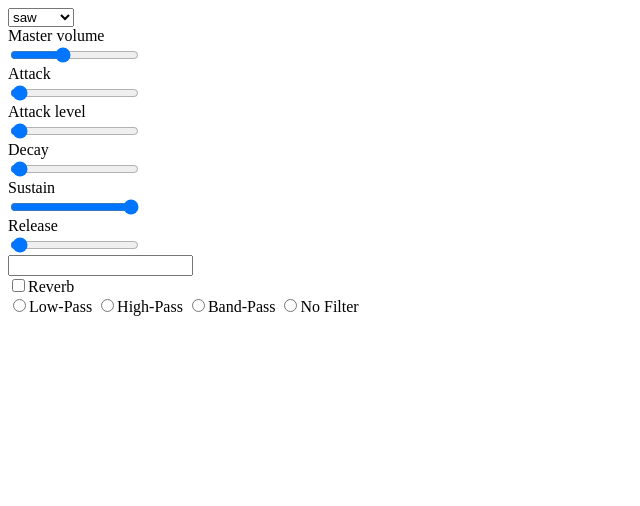
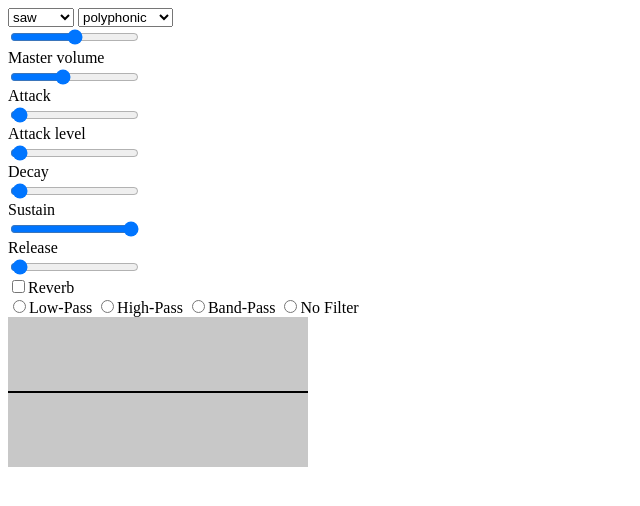
Before and after one commit to benjohnson7/web-audio-synth, a plain HTML site: page index.html in a window 1280 px wide. Shown: the whole page, without its empty margins (0-640 px from the left). Drawn offline with Linux system fonts and the light colour scheme.

Commit message:
add phonics

```diff
--- a/index.html
+++ b/index.html
@@ -13,14 +13,20 @@
 			<option value="square">square</option>
 			<option value="triangle">triangle</option>
 		</select>
+		<select id="phonic">
+			<option value="poly">polyphonic</option>
+			<option value="mono">monophonic</option>
+		</select>
+		<div class="pitch">
+			<input id="pitch" type="range" min="-24" max="24" step="1" value="0">
+		</div>
 		<div class="adsr">
 			Master volume<input id="v" type="range" min="0" max="1" step=".01" value=".4">
-			Attack<input id="a" type="range" min="0" max="5" step=".01" value=".1" onchange="setAttack(this.value)">
-			Attack level<input id="l" type="range" min="0" max="5" step=".01" value=".1" onchange="setAttackLevel(this.value)">
-			Decay<input id="d" type="range" min="0" max="5" step=".01" value=".1" onchange="setDecay(this.value)">
-			Sustain<input id="s" type="range" min="0" max="1" step=".01" value="1" onchange="setSustain(this.value)">
-			Release<input id="r" type="range" min="0" max="5" step=".01" value=".1" onchange="setRelease(this.value)">
-			<input>
+			Attack<input id="a" type="range" min="0" max="5" step=".01" value=".1">
+			Attack level<input id="l" type="range" min="0" max="5" step=".01" value=".1">
+			Decay<input id="d" type="range" min="0" max="5" step=".01" value=".1">
+			Sustain<input id="s" type="range" min="0" max="1" step=".01" value="1">
+			Release<input id="r" type="range" min="0" max="5" step=".01" value=".1">
 		</div>
 		<input id="reverb" type="checkbox"><label>Reverb</label>
 		<form id="filter">
@@ -29,6 +35,7 @@
 			<input id="bpfilter" type="radio" name="filter"><label>Band-Pass</label>
 			<input id="nofilter" type="radio" name="filter"><label>No Filter</label>
 		</form>
+		<canvas id="oscilloscope"></canvas>
 	</div>
 </body>
 <script type="text/javascript" src="script.js"></script>
--- a/script.js
+++ b/script.js
@@ -1,10 +1,18 @@
 var context = new window.AudioContext(),
 	adsr = AudioParam,
 	maxNotes = 88,
-	wave =  "sawtooth",
+	wave = "sawtooth",
 	defS = .1,
 	currentKeys = [],
-	selection = document.getElementById("selection")
+	monoKey,
+	monoLastKey,
+	selection = document.getElementById("selection"),
+	canvas = document.getElementById("oscilloscope"),
+	canvasContext = canvas.getContext("2d"),
+	bufferLength,
+	dataArray
+
+
 
 var values = {
 	a: .1,
@@ -16,7 +24,8 @@ var values = {
 	reverb: false,
 	lp: false,
 	hp: false,
-	bp: false
+	bp: false,
+	phonic: 'poly'
 }
 
 class Osc {
@@ -39,7 +48,7 @@ class Osc {
 	ads() {
 		let now = context.currentTime;
 		this.osc.start();
-		this.gain.gain.cancelScheduledValues( now );
+		this.gain.gain.cancelScheduledValues(now);
 		this.gain.gain.value = 0;
 		this.gain.gain.linearRampToValueAtTime(values.l, now + values.a);
 		this.gain.gain.linearRampToValueAtTime(values.s, now + values.a + values.d);
@@ -49,7 +58,10 @@ class Osc {
 		this.gain.gain.linearRampToValueAtTime(0, now + values.r);
 		setTimeout(() => {
 			this.osc.stop()
-		}, values.r*1000);
+		}, values.r * 1000);
+	}
+	stop() {
+		this.osc.stop()
 	}
 	applyFilter() {
 		if (values.lp) {
@@ -64,28 +76,35 @@ class Osc {
 	}
 }
 
-function setWave(){
+function setWave() {
 	wave = selection.options[selection.selectedIndex].value;
 }
-document.getElementById("v").addEventListener("click", function(e){
+document.getElementById("phonic").addEventListener("change", function(e) {
+	values.phonic = e.target.options[e.target.selectedIndex].value;
+});
+document.getElementById("pitch").addEventListener("change", function(e) {
+	pitch = parseFloat(e.target.value);
+	setFreq();
+});
+document.getElementById("v").addEventListener("change", function(e) {
 	setVol(e.target.value);
 });
-document.getElementById("a").addEventListener("click", function(e){
+document.getElementById("a").addEventListener("change", function(e) {
 	setAttack(e.target.value);
 });
-document.getElementById("l").addEventListener("click", function(e){
+document.getElementById("l").addEventListener("change", function(e) {
 	setAttackLevel(e.target.value);
 });
-document.getElementById("d").addEventListener("click", function(e){
+document.getElementById("d").addEventListener("change", function(e) {
 	setDecay(e.target.value);
 });
-document.getElementById("s").addEventListener("click", function(e){
+document.getElementById("s").addEventListener("change", function(e) {
 	setSustain(e.target.value);
 });
-document.getElementById("r").addEventListener("click", function(e){
+document.getElementById("r").addEventListener("change", function(e) {
 	setRelease(e.target.value);
 });
-document.getElementById("filter").addEventListener("change", function(e){
+document.getElementById("filter").addEventListener("change", function(e) {
 	let checkid = e.target.id;
 	if (checkid == 'lpfilter') {
 		setLP(true);
@@ -105,42 +124,94 @@ document.getElementById("filter").addEventListener("change", function(e){
 		setBP(false);
 	}
 });
-function setVol(vol){
+analyser = context.createAnalyser();
+analyser.fftSize = 2048;
+bufferLength = analyser.frequencyBinCount;
+dataArray = new Uint8Array(bufferLength);
+
+
+function draw() {
+
+
+	drawVisual = requestAnimationFrame(draw);
+	analyser.getByteTimeDomainData(dataArray);
+	var sliceWidth = canvas.width * 1.0 / bufferLength;
+	canvasContext.fillStyle = 'rgb(200, 200, 200)';
+	canvasContext.fillRect(0, 0, canvas.width, canvas.height);
+
+	canvasContext.lineWidth = 2;
+	canvasContext.strokeStyle = 'rgb(0, 0, 0)';
+	canvasContext.beginPath();
+	var x = 0;
+
+	for (var i = 0; i < bufferLength; i++) {
+
+		var v = dataArray[i] / 128.0;
+		var y = v * canvas.height / 2;
+
+		if (i === 0) {
+			canvasContext.moveTo(x, y);
+		} else {
+			canvasContext.lineTo(x, y);
+		}
+
+		x += sliceWidth;
+	}
+
+	canvasContext.lineTo(canvas.width, canvas.height / 2);
+	canvasContext.stroke();
+}
+draw();
+
+function setVol(vol) {
 	values.v = vol;
 }
-function setAttack(x){
+
+function setAttack(x) {
 	values.a = parseFloat(x);
 }
-function setAttackLevel(x){
+
+function setAttackLevel(x) {
 	values.l = parseFloat(x);
 }
-function setDecay(x){
+
+function setDecay(x) {
 	values.d = parseFloat(x);
 }
-function setSustain(x){
+
+function setSustain(x) {
 	values.s = parseFloat(x);
 }
-function setRelease(x){
+
+function setRelease(x) {
 	values.r = parseFloat(x);
 }
-function setLP(x){
+
+function setLP(x) {
 	values.lp = x;
 }
-function setHP(x){
+
+function setHP(x) {
 	values.hp = x;
 }
-function setBP(x){
+
+function setBP(x) {
 	values.bp = x;
 }
 
 
-var freq = {}
+var freq = {};
 
-for (var i=0; i < maxNotes; i++){
-	freq[i] = Math.pow(Math.pow(2, 1/12), i - 49) * 440;
+var pitch = 0;
+
+var notes;
+
+function setFreq() {
+	for (var i = 0; i < maxNotes; i++) {
+		let j = i - pitch;
+		freq[j] = Math.pow(Math.pow(2, 1 / 12), i - 49) * 440;
 	};
-
-var notes = {
+	notes = {
 		q: freq["40"],
 		2: freq["41"],
 		w: freq["42"],
@@ -174,21 +245,51 @@ var notes = {
 		s: freq["26"],
 		z: freq["25"],
 	}
+}
+
+setFreq();
 
 document.addEventListener("keydown", function(e) {
-	if (!currentKeys.includes(e.key) && notes.hasOwnProperty(e.key)){
+	if (values.phonic == "poly") {
+		if (!currentKeys.includes(e.key) && notes.hasOwnProperty(e.key)) {
 			currentKeys.push(e.key);
-		var freq;
-		freq = notes[e.key];
+			let freq = notes[e.key];
 			window["osc" + e.key] = new Osc(freq);
 			window["osc" + e.key].update();
 
 		}
+	} else if (values.phonic == 'mono') {
+		if (monoKey == e.key) {
+
+		} else if (!monoKey || !monoLastKey && notes.hasOwnProperty(e.key)) {
+			if (monoKey != false){
+				monoLastKey = monoKey;
+			}
+			monoKey = e.key;
+			let freq = notes[e.key];
+			window["osc" + e.key] = new Osc(freq);
+			window["osc" + e.key].update();
+			if (monoLastKey || monoKey == monoLastKey){
+				window["osc" + monoLastKey].stop();
+			}
+		}
+	}
+
 });
 
 document.addEventListener("keyup", function(e) {
-	if (currentKeys.includes(e.key)){
+	if (values.phonic == "poly") {
+		if (currentKeys.includes(e.key)) {
 			window["osc" + e.key].r();
 			currentKeys = currentKeys.filter(item => item !== e.key);
 		}
+	} else if (values.phonic == "mono") {
+		if (monoKey == e.key){
+			monoKey = false;
+			window["osc" + e.key].r();
+		} else if (monoLastKey == e.key){
+			monoLastKey = false;
+			window["osc" + e.key].r();
+		}
+	}
 });
```
Lines whose indentation alone changed are shown as unchanged.
